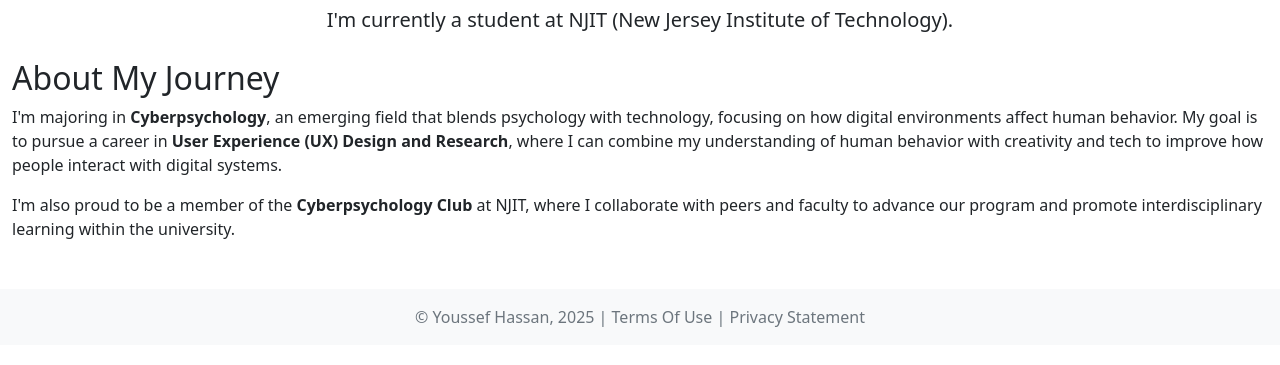
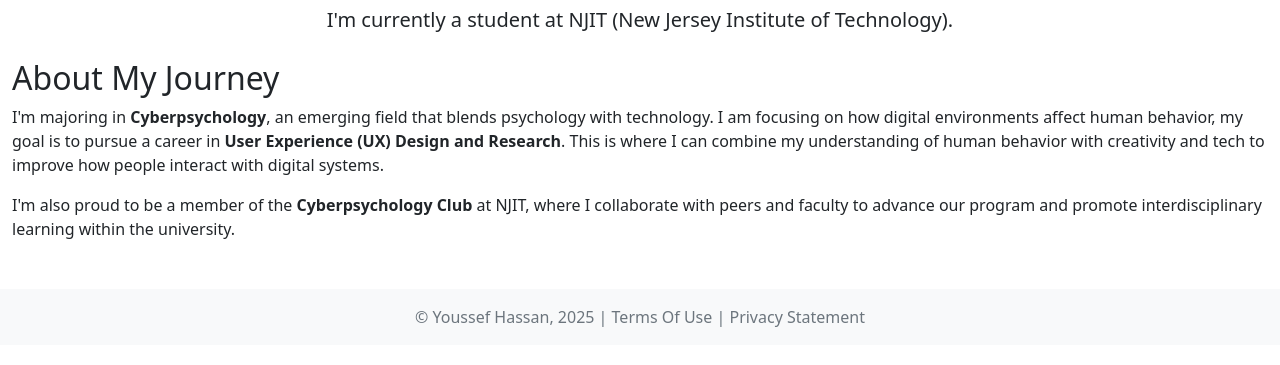
Before and after one commit to youssef2468hassan/IS-Final-Project, a plain HTML site: page NJIT.html in a window 1280 px wide. Shown: the part 335-700 px from the top of the page. Drawn offline with nearby package versions, Linux system fonts and the light colour scheme.

Commit message:
Update NJIT.html

```diff
--- a/NJIT.html
+++ b/NJIT.html
@@ -53,7 +53,7 @@
   <div class="mt-4">
     <h2>About My Journey</h2>
     <p>
-      I'm majoring in <strong>Cyberpsychology</strong>, an emerging field that blends psychology with technology, focusing on how digital environments affect human behavior. My goal is to pursue a career in <strong>User Experience (UX) Design and Research</strong>, where I can combine my understanding of human behavior with creativity and tech to improve how people interact with digital systems.
+      I'm majoring in <strong>Cyberpsychology</strong>, an emerging field that blends psychology with technology. I am focusing on how digital environments affect human behavior, my goal is to pursue a career in <strong>User Experience (UX) Design and Research</strong>. This is where I can combine my understanding of human behavior with creativity and tech to improve how people interact with digital systems.
     </p>
     <p>
       I'm also proud to be a member of the <strong>Cyberpsychology Club</strong> at NJIT, where I collaborate with peers and faculty to advance our program and promote interdisciplinary learning within the university.
```
